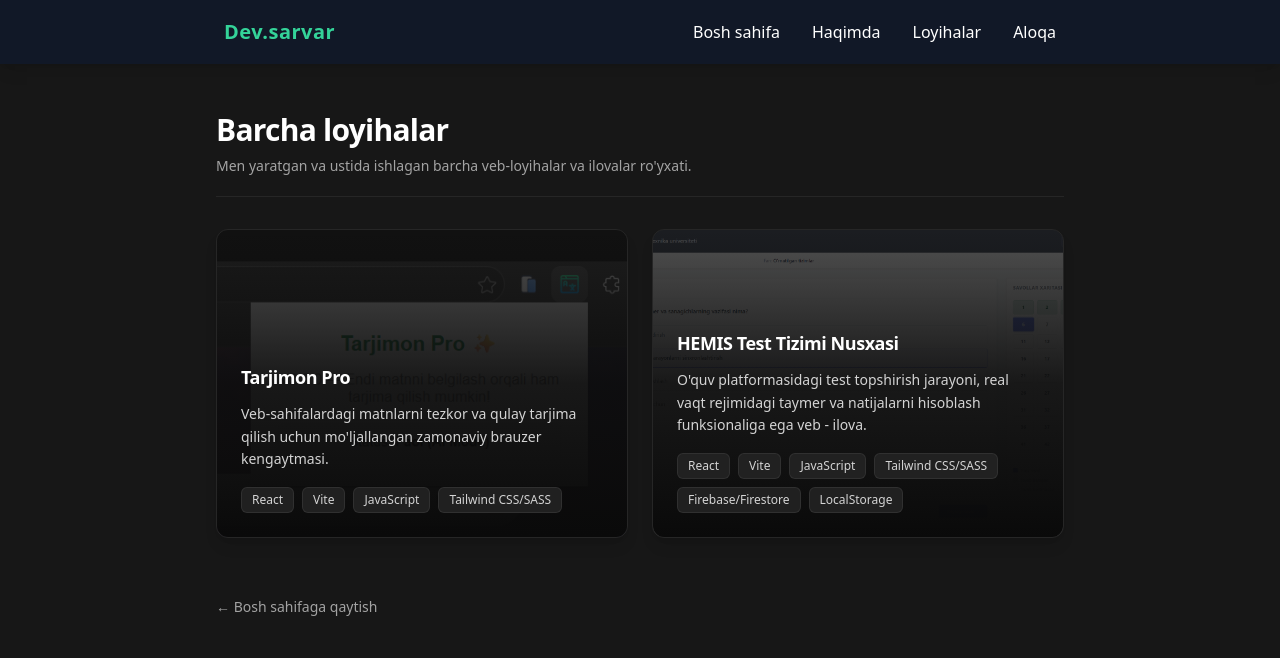
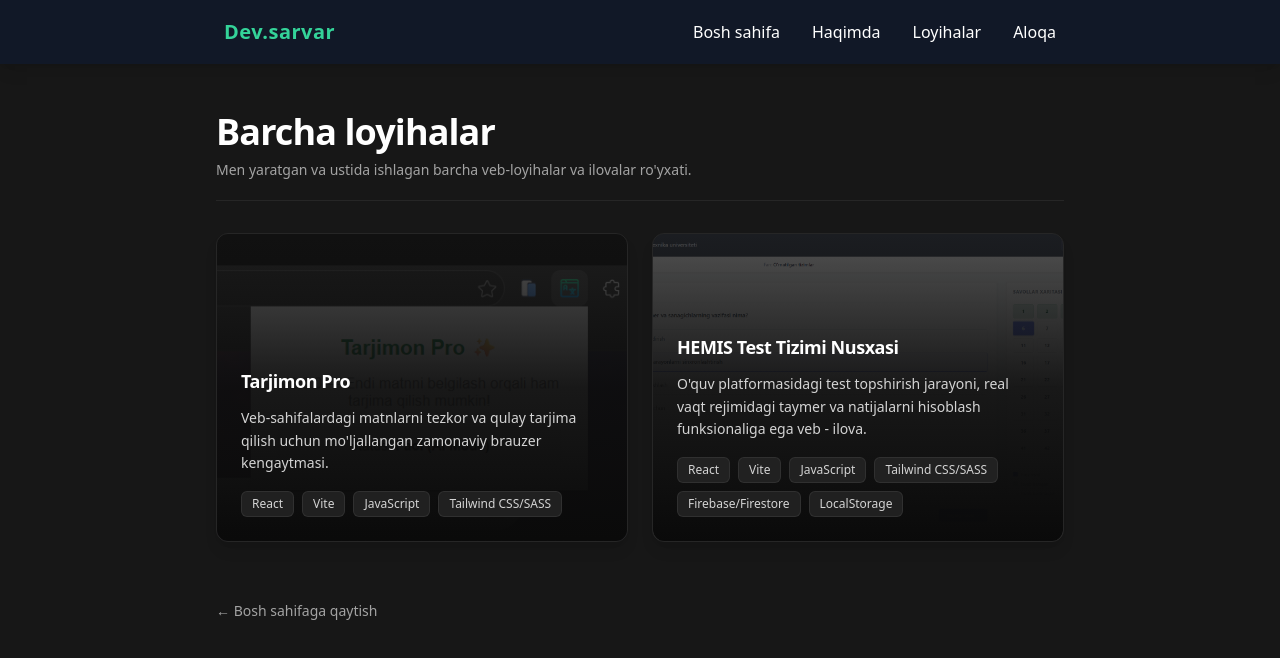
Before and after one commit to devsarvar04/portfolio, a React (Vite) app: page /projects in a window 1280 px wide. Shown: the top 658 px of the page. Built offline with nearby package versions, Linux system fonts and the light colour scheme.

Commit message:
Projects sahifasi fix qilindi

```diff
--- a/src/pages/Projects.jsx
+++ b/src/pages/Projects.jsx
@@ -7,7 +7,7 @@ export default function Projects() {
 
             {/* Sarlavha */}
             <div className="border-b border-neutral-800 pb-5 space-y-2">
-                <h1 className="text-3xl font-extrabold text-white tracking-tight">Barcha loyihalar</h1>
+                <h1 className="text-4xl font-extrabold text-white tracking-tight">Barcha loyihalar</h1>
                 <p className="text-neutral-400 text-sm">
                     Men yaratgan va ustida ishlagan barcha veb-loyihalar va ilovalar ro'yxati.
                 </p>
```
